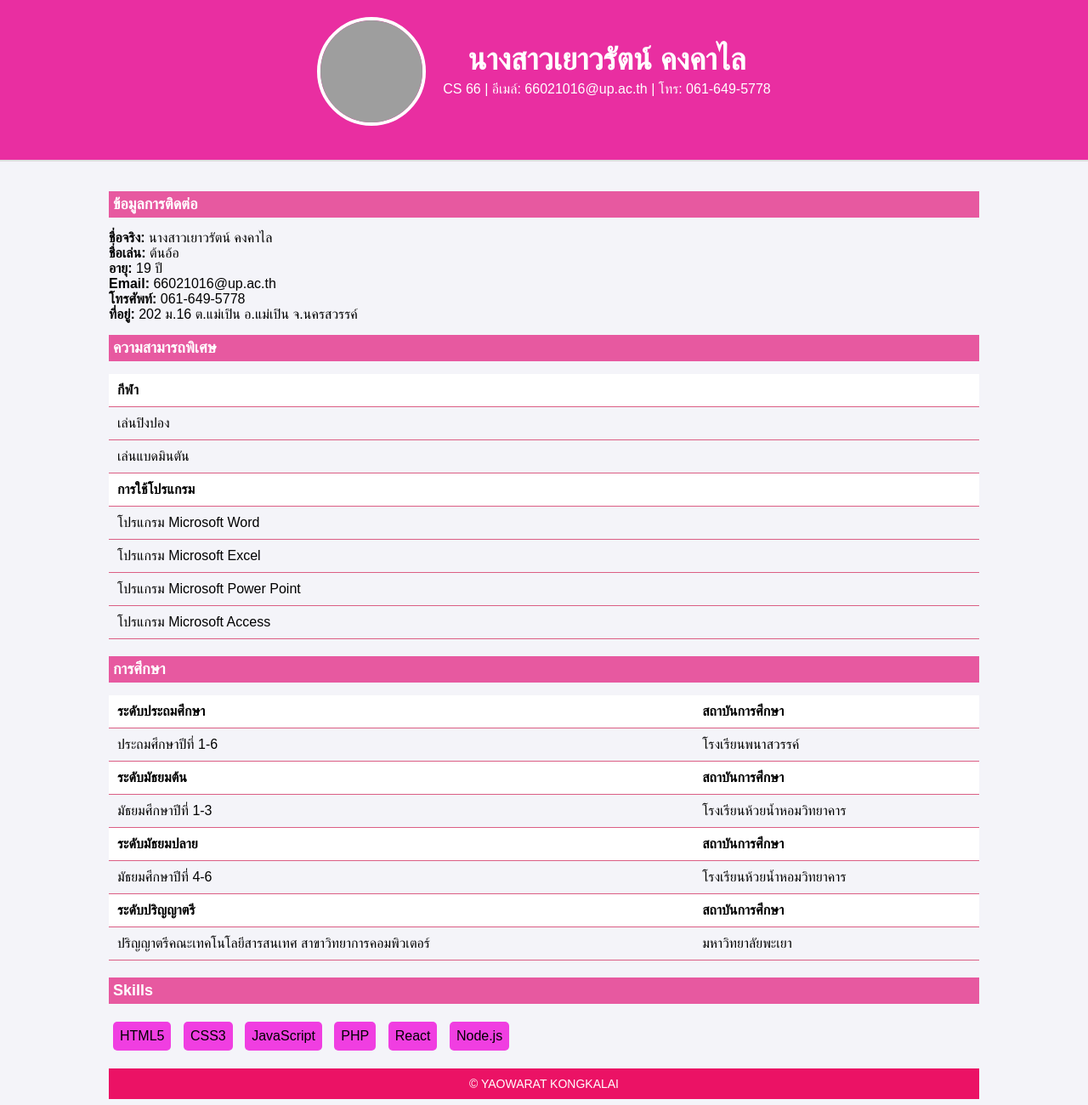
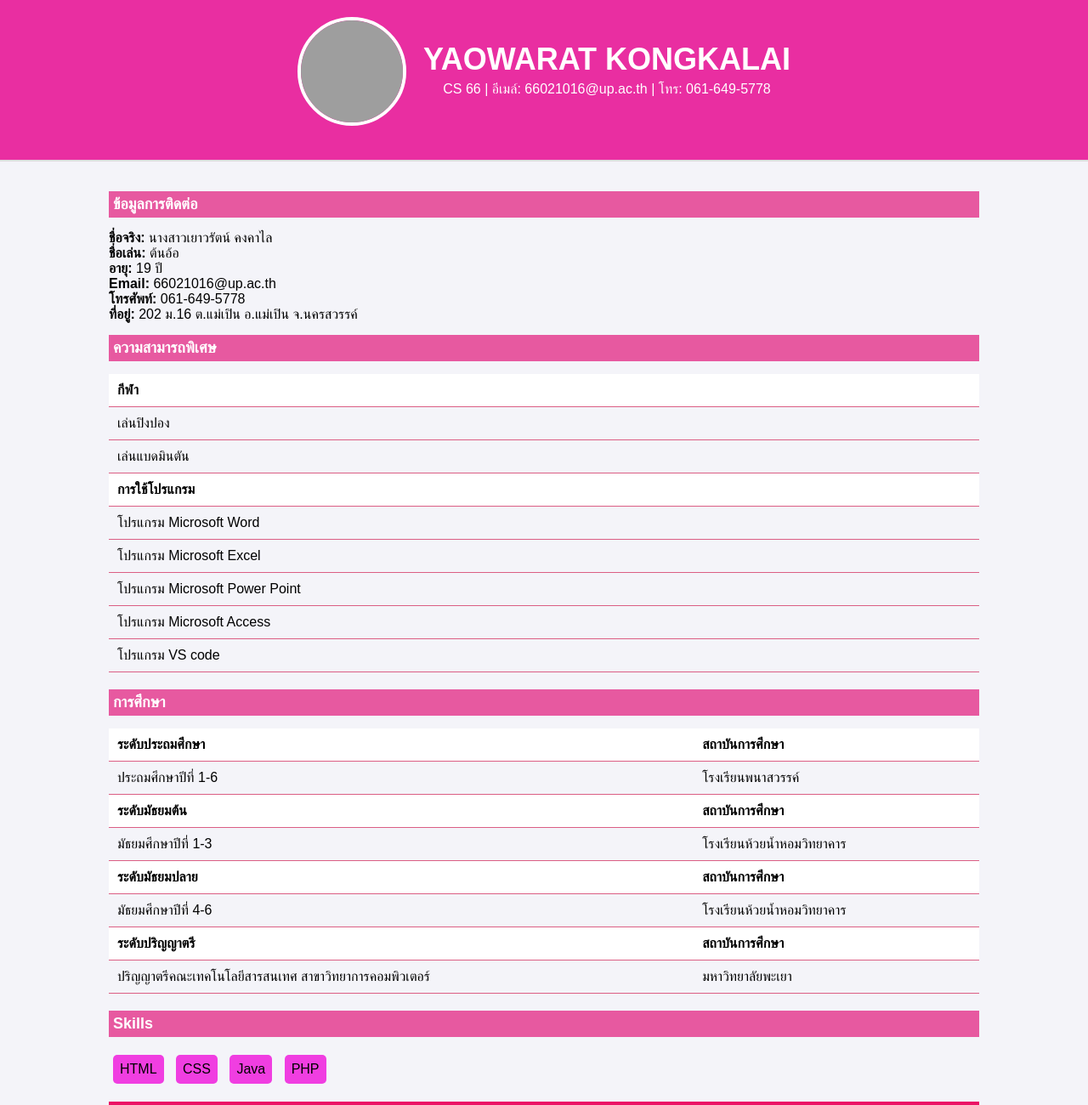
Before and after one commit to Yaowarat16/Yaowarat16.github.io, a plain HTML site: page index.html in a window 1280 px wide. Shown: the top 1300 px of the page at 85% size. Drawn offline with Linux system fonts and the light colour scheme; grey boxes are pictures that could not be loaded.

Commit message:
Update index.html

```diff
--- a/index.html
+++ b/index.html
@@ -138,7 +138,7 @@
     <div class="profile">
       <img src="https://scontent.fcnx2-1.fna.fbcdn.net/v/t39.30808-6/448636819_1668745940540048_7329079676921689105_n.jpg?_nc_cat=100&ccb=1-7&_nc_sid=833d8c&_nc_eui2=AeFwJ3L1BpkjrGdZND-VGsFm7wuvLbmGA5nvC68tuYYDmX-Xzo1-XaZcyIbiPMD5cgMiVAwCJmtHnt9P7wVcYsWf&_nc_ohc=_u3gngGufsIQ7kNvgFuLpQT&_nc_zt=23&_nc_ht=scontent.fcnx2-1.fna&_nc_gid=AIzuRvCFLua___KqAm52rHm&oh=00_AYC7ulT2Y6Jdds97S-YcW_wE2noF2jpChxoXsXM6hn7LCw&oe=6735336F" alt="รูปของฉัน">
       <div>
-        <h1>นางสาวเยาวรัตน์ คงคาไล</h1>
+        <h1>YAOWARAT KONGKALAI</h1>
         <p> CS 66 | อีเมล์: 66021016@up.ac.th | โทร: 061-649-5778</p>
       </div>
     </div>
@@ -182,6 +182,9 @@
         </tr>
         <tr>
           <td>โปรแกรม Microsoft Access</td>
+        </tr>
+        <tr>
+          <td>โปรแกรม VS code</td>
         </tr>
       </table>
     </div>
@@ -230,12 +233,10 @@
       <h2 class="section-title">Skills</h2>
 <section class="skills">
   <ul>
-  <li>HTML5</li>
-  <li>CSS3</li>
-  <li>JavaScript</li>
+  <li>HTML</li>
+  <li>CSS</li>
+  <li>Java</li>
   <li>PHP</li>
-  <li>React</li>
-  <li>Node.js</li>
   </ul>
   <div class="footer">
     <p>&copy; YAOWARAT KONGKALAI</p>
```
